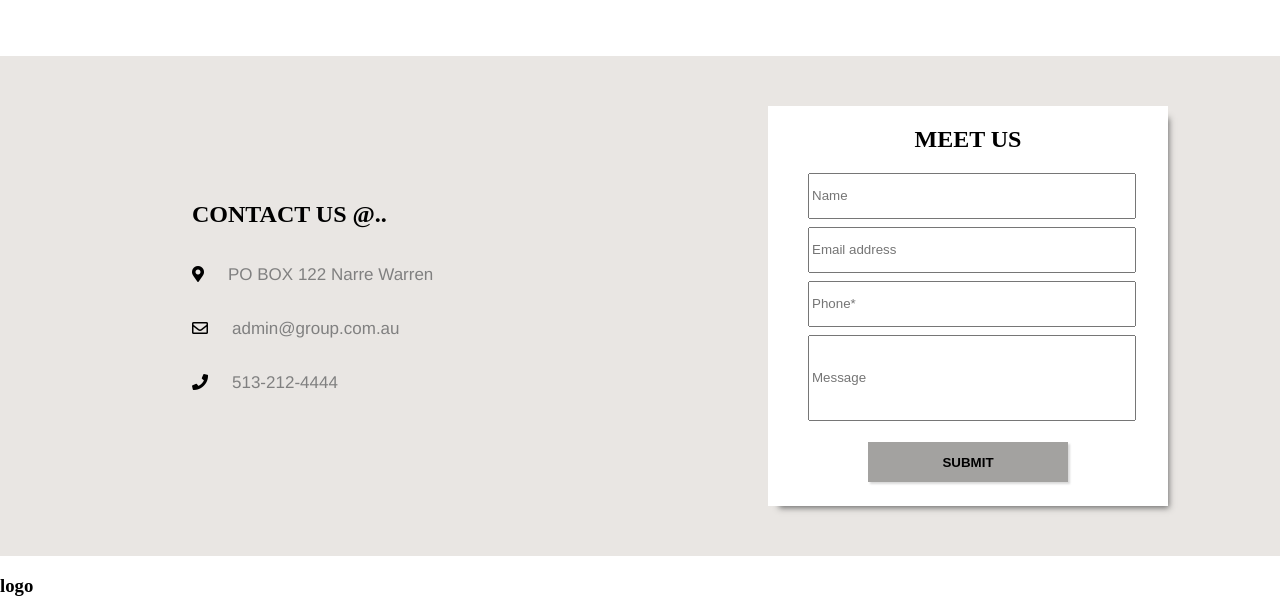
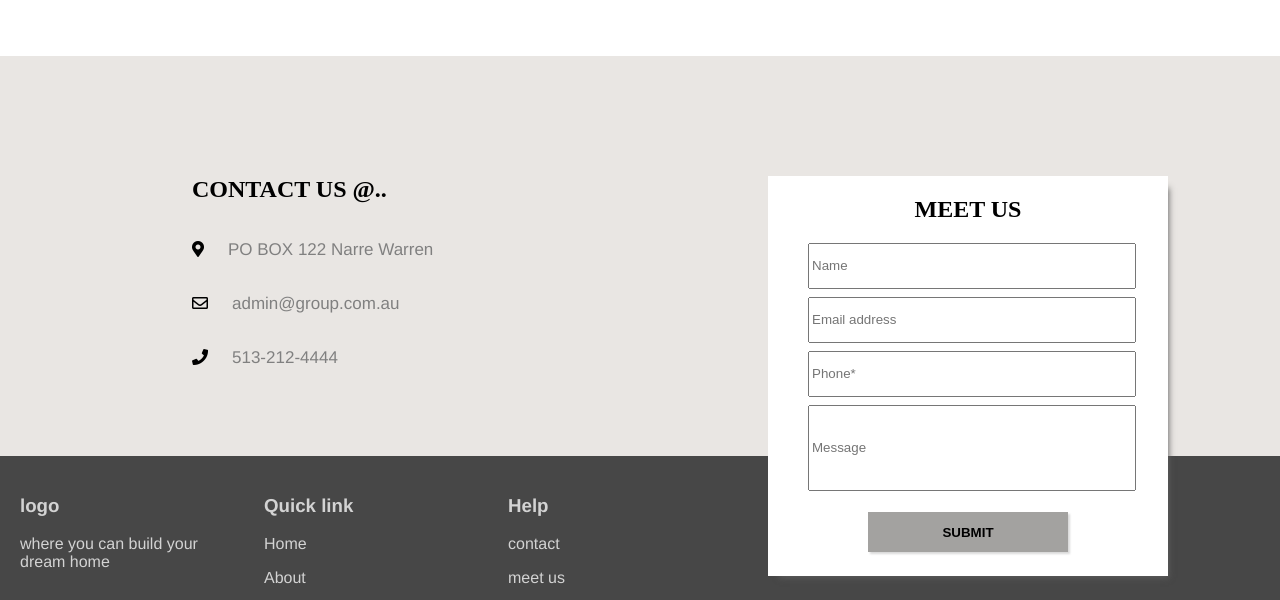
Before and after one commit to fa6oomawad/Design1, a plain HTML site: page index.html in a window 1280 px wide. Shown: the part 2604-3204 px from the top of the page. Drawn offline with Linux system fonts and the light colour scheme.

Commit message:
footer and box5 styled

```diff
--- a/main.css
+++ b/main.css
@@ -349,7 +349,7 @@ margin-top:-1%;
 
 .bigBox5{
     width:100%;
-    height: 500px;
+    height: 400px;
     background-color: rgb(233, 230, 227);
     position: relative;
 }
@@ -359,9 +359,10 @@ width:400px;
 height: 400px;
 background-color: rgb(255, 255, 255);
 position: absolute;
-top:10%;
+top:30%;
 left:60%;
 box-shadow: 6px 7px 6px -5px rgba(94,94,94,0.87);
+z-index:11;
 
 }
 
@@ -411,3 +412,34 @@ cursor: pointer;
     cursor: pointer;
 
 }
+footer{
+    background-color: rgb(71, 71, 71);
+    position:relative;
+}
+
+
+footer .foot {
+    width:200px;
+    height: 200px;
+    background-color:rgba(0, 0, 255, 0);
+    display:inline-block;
+    vertical-align: top;
+    margin-right:20px;
+    margin-left:20px;
+    margin-top:20px;
+
+
+}
+.foot h3 {
+    color:rgb(211, 211, 211);
+    font-family:Helvetica, sans-serif;
+
+}
+.foot p {
+    color:rgb(211, 211, 211);
+    font-family: Helvetica;
+    cursor: pointer;
+}
+.foot p:hover{
+    color:rgba(196, 187, 73, 0.925);
+}
```
